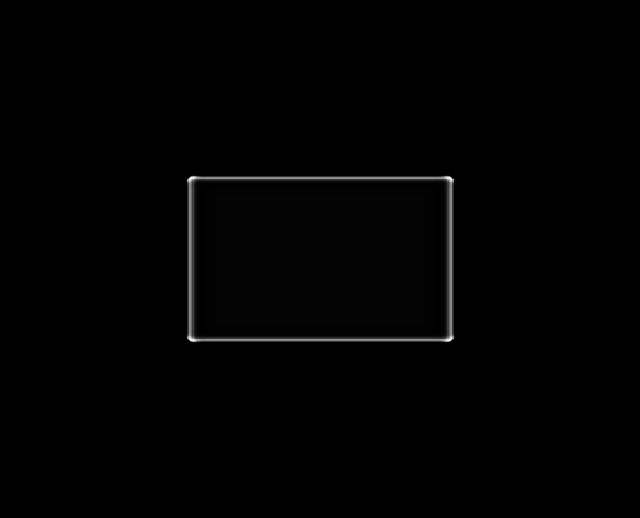
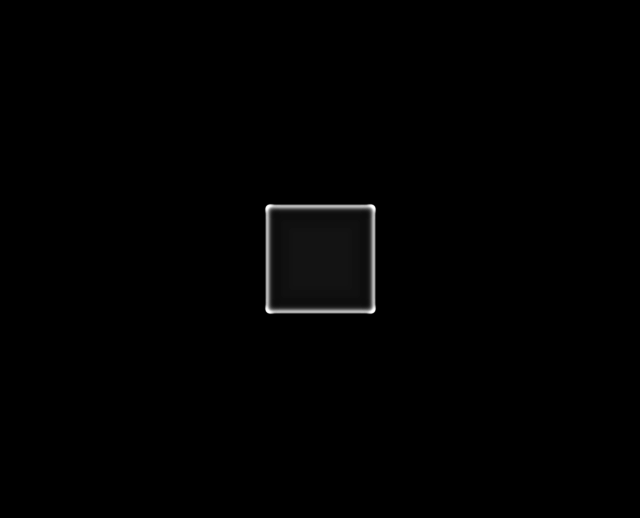
Before and after one commit to atomanyih/reaction-diffusion, a plain HTML site: page index.html in a window 1280 px wide. Shown: the part 141-659 px from the top of the page, without its empty margins (320-960 px from the left). Drawn offline with nearby package versions, Linux system fonts and the light colour scheme; animation ran at ten frames a second.

Commit message:
center pre-sized canvas

```diff
--- a/index.html
+++ b/index.html
@@ -3,9 +3,20 @@
 <head>
   <meta charset="UTF-8">
   <title>regl-test</title>
+  <style>
+    body {
+      background-color: black;
+      display: flex;
+      align-items: center;
+      justify-content: center;
+      margin: 0;
+      padding: 0;
+      height: 100vh;
+    }
+  </style>
 </head>
 <body>
-
+<canvas id="canvas" width="512" height="512"></canvas>
 </body>
 
 <script language="javascript" src="https://npmcdn.com/regl/dist/regl.js"></script>
--- a/main.js
+++ b/main.js
@@ -1,122 +1,7 @@
-// (() => {
-//   const regl = createREGL()
-//
-//   const drawTriangle = regl({
-//     // fragment shader
-//     // language=GLSL
-//     frag: `
-//         precision mediump float;
-//         uniform vec4 color;
-//         void main () {
-//             gl_FragColor = color;
-//         }`,
-//
-//     // vertex shader
-//     // language=GLSL
-//     vert: `
-//         precision mediump float;
-//         attribute vec2 position;
-//         void main () {
-//             gl_Position = vec4(position, 0, 1);
-//         }`,
-//
-//     // attributes
-//     attributes: {
-//       position: function(context, props) {
-//         return [
-//           [-1 * Math.cos(context.tick / 100), 0],
-//           [Math.sin(context.tick / 100), -1],
-//           [Math.sin(context.tick / 100), 1]
-//         ];
-//       }
-//     },
-//
-//     // uniforms
-//     uniforms: {
-//       // color: function(context, props) {
-//       //   return props.color;
-//       // }
-//       color: regl.prop('color'),
-//     },
-//
-//     // vertex count
-//     count: 3
-//   });
-//
-//   // regl.frame(function(context) {
-//   //   drawTriangle({color: [Math.sin(context.tick / 100),1,0,1]});
-//   // });
-// })()
-
-// const regl = createREGL()
-//
-// const drawDots = regl({
-//   // language=GLSL
-//   frag: `
-//   precision mediump float;
-//   uniform vec4 color;
-//   void main () {
-//     gl_FragColor = color;
-//   }`,
-//
-//   // language=GLSL
-//   vert: `
-//   precision mediump float;
-//   attribute vec2 position;
-//   // @change acquire the pointWidth uniform
-//   //  this is set by the uniforms section below
-//   uniform float pointWidth;
-//
-//   void main () {
-//     // @change Set gl_PointSize global to
-//     //  configure point size
-//     gl_PointSize = pointWidth;
-//     gl_Position = vec4(position, 0, 1);
-//   }`,
-//
-//   attributes: {
-//     position: function(context, props) {
-//       // @change I tweaked the constants here so
-//       //  the dots are not off the screen
-//       return [
-//         [-1 * Math.cos(context.tick / 100), 0.2],
-//         [Math.sin(context.tick / 100), -0.8],
-//         [Math.sin(context.tick / 100), 0.8]
-//       ];
-//     }
-//   },
-//
-//   uniforms: {
-//     color: function(context, props) {
-//       return props.color;
-//     },
-//     // @change: Add a pointWidth uniform -
-//     //  set by a prop
-//     pointWidth: regl.prop("pointWidth")
-//   },
-//
-//   count: 3,
-//   // @change: Set our primitive to points
-//   primitive: "points"
-// });
-//
-// regl.frame(function(context) {
-//   drawDots({
-//     color: [0.208, 0.304, 1.0, 1.0],
-//     // @change: Pass in the pointWidth prop
-//     pointWidth: 10.0
-//   });
-// });
-
-
-/*
-put A in r
-put B in g
- */
 
 (() => {
-  const regl = createREGL()
-  const RADIUS = Math.pow(2, 10)
+  const regl = createREGL(document.getElementById('canvas'))
+  const RADIUS = Math.pow(2, 9)
   // const INITIAL_CONDITIONS = (Array(RADIUS * RADIUS)).fill(0).map(
   //   () => [
   //     Math.random() > 0.9 ? 255 : 0,
@@ -164,7 +49,7 @@ put B in g
             float da = 1.0;
             float db = 0.3;
             float dt = 1.0;
-            float feedRate = 0.017;
+            float feedRate = 0.027;
             float killRate = 0.0549;
 
             vec2 ab = get(0, 0).rg;
```
